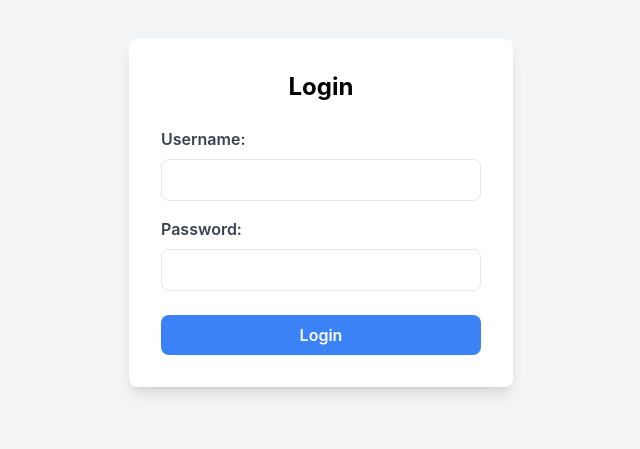
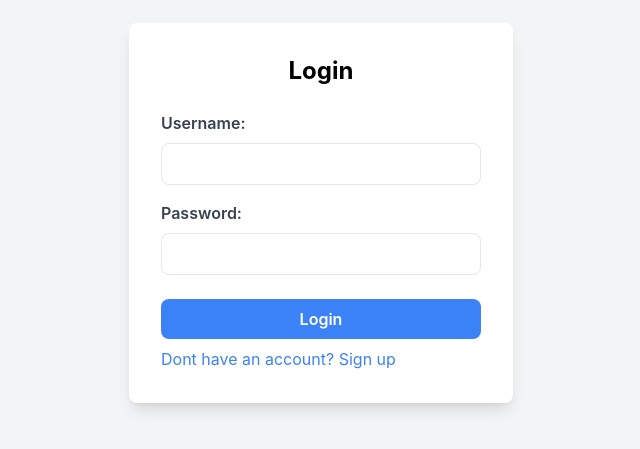
Before and after one commit to Ninottt9/star_wars_card_collector_frontend, a React (Create React App) app: page /login in a window 1280 px wide. Shown: the part 187-636 px from the top of the page, without its empty margins (319-959 px from the left). Built offline with nearby package versions, Linux system fonts and the light colour scheme; no server answers.

Commit message:
strange home page data bugfix

```diff
--- a/src/App.tsx
+++ b/src/App.tsx
@@ -11,17 +11,15 @@ import Profile from './components/Profile';
 
 const App = () => {
   return (
-    <AuthProvider>
     <Router>
       <Routes>
         <Route path='/login' element={<Login />} />
         <Route path='/register' element={<Register />} />
-          <Route path='/' element={<PrivateRoute component={Home}/>} />
-          <Route path='/profile' element={<PrivateRoute component={Profile}/>} />
+        <Route path='/' element={<PrivateRoute component={Home} />} />
+        <Route path='/profile' element={<PrivateRoute component={Profile} />} />
         {/* <Route path='*' element={<h1>Not Found</h1>} /> */}
       </Routes>
     </Router>
-    </AuthProvider>
   );
 };
 
--- a/src/components/Home.tsx
+++ b/src/components/Home.tsx
@@ -1,26 +1,44 @@
 // src/pages/Home.js
 
-import { useEffect, useState } from 'react';
-import { Link } from 'react-router-dom';
-import { UserProvider, useUser } from '../context/UserContext';
-import Profile from '../components/Profile';
+import React, { useContext, useEffect, useState } from 'react';
+import { Link, useNavigate } from 'react-router-dom';
+import { useUser } from '../context/UserContext';
+import { AuthContext } from '../context/AuthContext';
 import Inventory from '../components/Inventory';
 
 const Home = () => {
   const { user } = useUser() as any;
   const [currency, setCurrency] = useState(user?.currency || 0);
+  const { logout } = useContext(AuthContext);
+  const navigate = useNavigate();
 
   useEffect(() => {
     setCurrency(user?.currency || 0);
   }, [user]);
+
+  useEffect(() => {
+    if (user) {
+      window.location.reload(); // Force reload if user just logged in
+    }
+  }, []);
+
+  const handleLogout = async () => {
+    try {
+      await logout(); // Call the logout function from useAuth
+      navigate('/login'); // Redirect to login page after successful logout
+    } catch (error) {
+      console.error('Logout failed:', error);
+    }
+  };
 
   const handleCurrencyChange = (newCurrency: number) => {
     console.log('Currency changed:', newCurrency);
     setCurrency(newCurrency);
   };
 
+  if (!user) return <div>Loading...</div>;
+
   return (
-    <UserProvider>
     <div className='flex flex-col items-center justify-center min-h-screen bg-gray-100 p-4'>
       <h1 className='text-4xl font-bold mb-4'>Home</h1>
       <p className='text-lg mb-2'>
@@ -29,6 +47,13 @@ const Home = () => {
       <p className='text-lg mb-6'>
         Money: <span className='font-semibold text-yellow-500'>{currency} Gold</span>
       </p>
+
+      <button
+        onClick={handleLogout}
+        className='mb-4 bg-red-500 text-white py-2 px-4 rounded-lg font-semibold hover:bg-red-600 transition duration-200'
+      >
+        Logout
+      </button>
 
       <Link to='/profile'>
         <button className='mb-6 bg-blue-500 text-white py-2 px-4 rounded-lg font-semibold hover:bg-blue-600 transition duration-200'>
@@ -40,7 +65,6 @@ const Home = () => {
         <Inventory onOpenCreateBtnClick={handleCurrencyChange} />
       </div>
     </div>
-    </UserProvider>
   );
 };
 
--- a/src/components/Register.tsx
+++ b/src/components/Register.tsx
@@ -28,7 +28,7 @@ const Register = () => {
     setUsername,
     setPassword,
     handleSubmit,
-    buttonText: 'Register',
+    buttonText: 'Sign up',
   });
 };
 
--- a/src/components/reusable/Form.tsx
+++ b/src/components/reusable/Form.tsx
@@ -1,3 +1,5 @@
+import { useNavigate } from 'react-router-dom';
+
 export default function Form({
   username,
   password,
@@ -6,6 +8,22 @@ export default function Form({
   handleSubmit,
   buttonText,
 }) {
+  const navigate = useNavigate();
+
+  const handleRegisterClick = () => {
+    // Redirect to the registration page
+    navigate('/register');
+  };
+  const signUpButton = (
+    <button
+      type='button'
+      onClick={handleRegisterClick}
+      className='mt-2 text-blue-500 hover:underline focus:outline-none'
+    >
+      Dont have an account? Sign up
+    </button>
+  );
+
   return (
     <div className='flex items-center justify-center min-h-screen bg-gray-100'>
       <form onSubmit={handleSubmit} className='bg-white p-8 rounded-lg shadow-lg w-96'>
@@ -34,6 +52,7 @@ export default function Form({
         >
           {buttonText}
         </button>
+        {buttonText === 'Login' && signUpButton}
       </form>
     </div>
   );
--- a/src/index.tsx
+++ b/src/index.tsx
@@ -4,13 +4,16 @@ import './index.css';
 import App from './App';
 import reportWebVitals from './reportWebVitals';
 import { UserProvider } from './context/UserContext';
+import { AuthProvider } from './context/AuthContext';
 
 const root = ReactDOM.createRoot(document.getElementById('root') as HTMLElement);
 root.render(
   <React.StrictMode>
-    <UserProvider>
-      <App />
-    </UserProvider>
+    <AuthProvider>
+      <UserProvider>
+        <App />
+      </UserProvider>
+    </AuthProvider>
   </React.StrictMode>
 );
 
```
Lines whose indentation alone changed are shown as unchanged.
